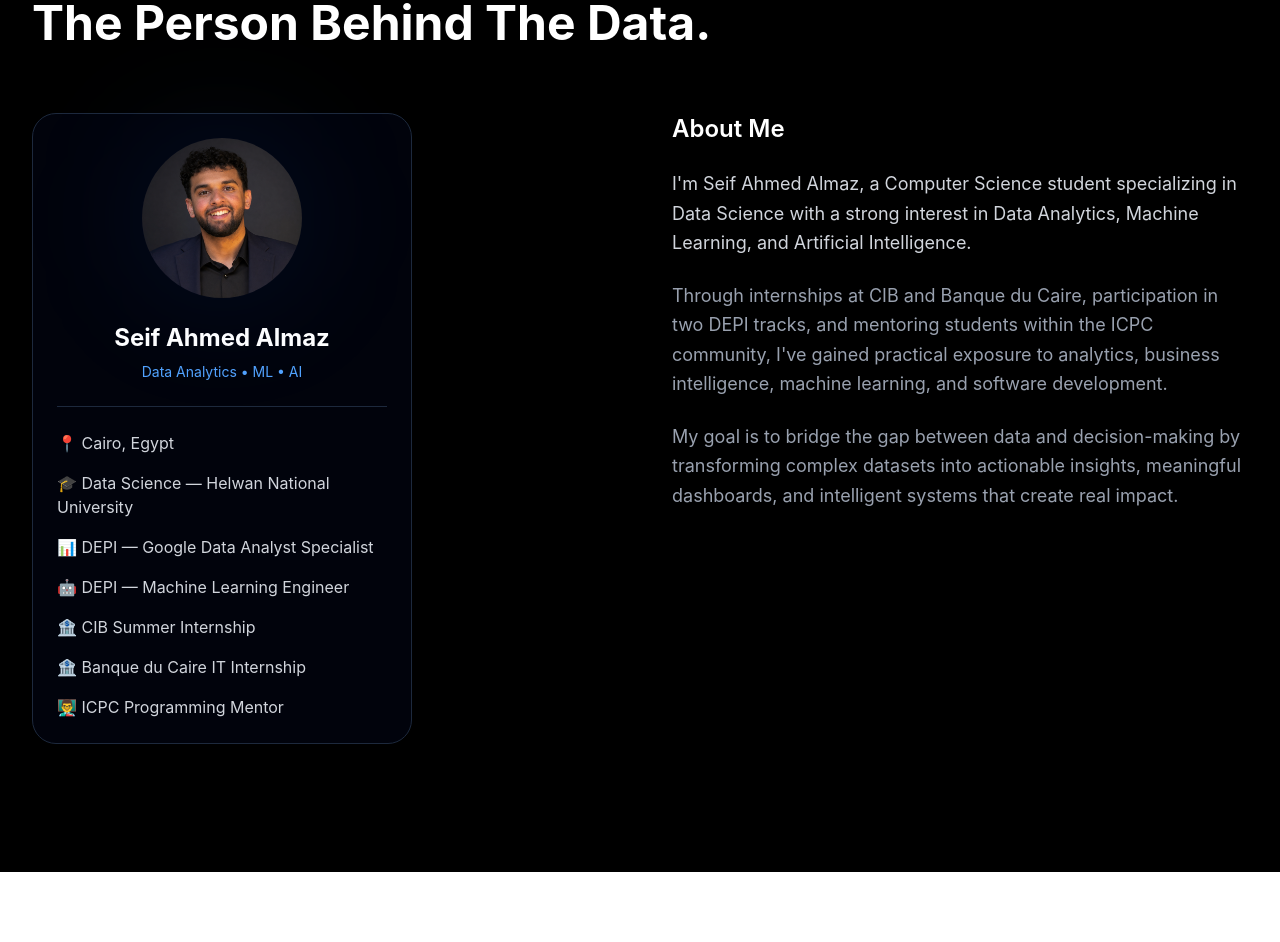
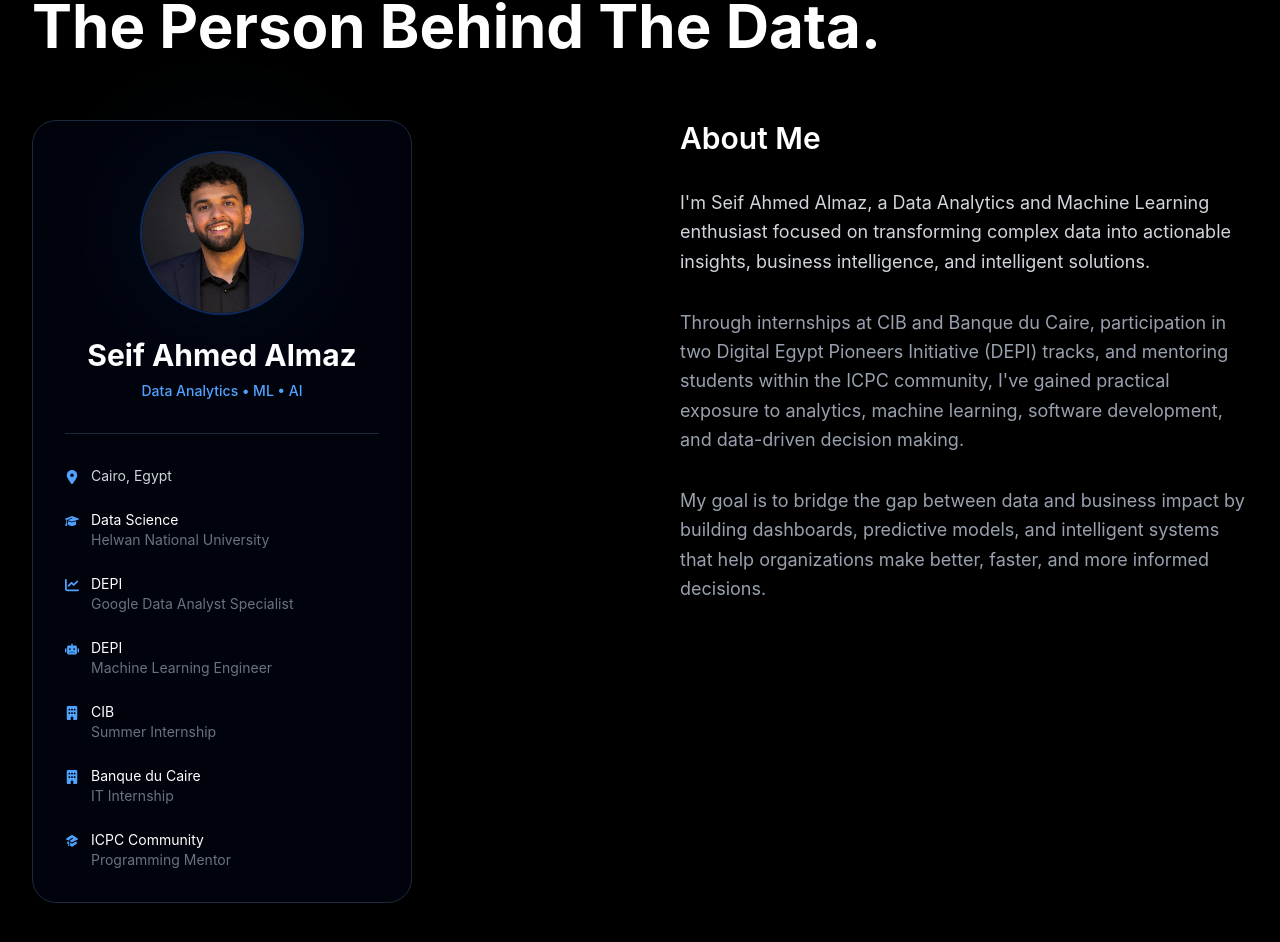
Before and after one commit to seifalmaz/portfolio, a React app: page / in a window 1280 px wide. Shown: the part 1032-1974 px from the top of the page. Before the commit the page ends 1904 px from the top, so only its background shows below. Built offline with nearby package versions, Linux system fonts and the light colour scheme; the HTML template or start-up script is replaced by a standard one.

Commit message:
Polish about section and profile card

```diff
--- a/src/components/About.jsx
+++ b/src/components/About.jsx
@@ -1,4 +1,14 @@
 import aboutImage from "../assets/about-profile.png";
+
+import {
+  FaLocationDot,
+  FaGraduationCap,
+  FaChartLine,
+  FaRobot,
+  FaBuilding,
+} from "react-icons/fa6";
+
+import { HiMiniAcademicCap } from "react-icons/hi2";
 
 function About() {
   return (
@@ -8,24 +18,40 @@ function About() {
     >
       <div className="mx-auto max-w-7xl">
 
-        {/* Section Label */}
+        {/* Section Header */}
         <p className="mb-4 text-sm font-medium uppercase tracking-[0.3em] text-blue-400">
           About
         </p>
 
-        {/* Section Title */}
-        <h2 className="mb-16 text-4xl font-bold lg:text-[3rem]">
+        <h2 className="mb-16 text-4xl font-bold lg:text-6xl">
           The Person Behind The Data.
         </h2>
 
-        <div className="grid gap-16 lg:grid-cols-2">
+        <div className="grid items-start gap-20 lg:grid-cols-2">
 
-          {/* Left Side - Profile Card */}
+          {/* ========================= */}
+          {/* Profile Card */}
+          {/* ========================= */}
+
           <div>
+            <div
+              className="
+                group
+                w-full
+                max-w-[380px]
+                rounded-3xl
+                border
+                border-slate-800
+                bg-slate-950/50
+                p-8
+                transition-all
+                duration-500
+                hover:border-blue-500/30
+                hover:shadow-[0_0_40px_rgba(59,130,246,0.15)]
+              "
+            >
 
-            <div className="w-full max-w-[380px] rounded-3xl border border-slate-800 bg-slate-950/50 p-6">
-
-              {/* Image */}
+              {/* Profile Image */}
               <div className="relative flex justify-center">
 
                 <div className="absolute h-40 w-40 rounded-full bg-blue-500/10 blur-3xl" />
@@ -33,7 +59,18 @@ function About() {
                 <img
                   src={aboutImage}
                   alt="Seif Ahmed Almaz"
-                  className="relative h-40 w-40 rounded-full object-cover"
+                  className="
+                    relative
+                    h-40
+                    w-40
+                    rounded-full
+                    object-cover
+                    ring-2
+                    ring-blue-500/30
+                    transition-all
+                    duration-500
+                    group-hover:ring-blue-400
+                  "
                 />
 
               </div>
@@ -41,88 +78,141 @@ function About() {
               {/* Name */}
               <div className="mt-6 text-center">
 
-                <h3 className="text-2xl font-bold text-white">
+                <h3 className="text-3xl font-bold text-white">
                   Seif Ahmed Almaz
                 </h3>
 
-                <p className="mt-2 text-sm text-blue-400">
+                <p className="mt-2 text-sm font-medium text-blue-400">
                   Data Analytics • ML • AI
                 </p>
 
               </div>
 
               {/* Divider */}
-              <div className="my-6 h-px bg-slate-800" />
+              <div className="my-8 h-px bg-slate-800" />
 
               {/* Details */}
-              <div className="space-y-4 text-gray-300">
+              <div className="space-y-6 text-sm">
 
-                <p>📍 Cairo, Egypt</p>
+                <div className="flex items-start gap-3">
+                  <FaLocationDot className="mt-1 text-blue-400" />
+                  <span className="text-gray-300">
+                    Cairo, Egypt
+                  </span>
+                </div>
 
-                <p>
-                  🎓 Data Science — Helwan National University
-                </p>
+                <div className="flex items-start gap-3">
+                  <FaGraduationCap className="mt-1 text-blue-400" />
+                  <div>
+                    <p className="text-white">
+                      Data Science
+                    </p>
+                    <p className="text-gray-500">
+                      Helwan National University
+                    </p>
+                  </div>
+                </div>
 
-                <p>
-                  📊 DEPI — Google Data Analyst Specialist
-                </p>
+                <div className="flex items-start gap-3">
+                  <FaChartLine className="mt-1 text-blue-400" />
+                  <div>
+                    <p className="text-white">
+                      DEPI
+                    </p>
+                    <p className="text-gray-500">
+                      Google Data Analyst Specialist
+                    </p>
+                  </div>
+                </div>
 
-                <p>
-                  🤖 DEPI — Machine Learning Engineer
-                </p>
+                <div className="flex items-start gap-3">
+                  <FaRobot className="mt-1 text-blue-400" />
+                  <div>
+                    <p className="text-white">
+                      DEPI
+                    </p>
+                    <p className="text-gray-500">
+                      Machine Learning Engineer
+                    </p>
+                  </div>
+                </div>
 
-                <p>
-                  🏦 CIB Summer Internship
-                </p>
+                <div className="flex items-start gap-3">
+                  <FaBuilding className="mt-1 text-blue-400" />
+                  <div>
+                    <p className="text-white">
+                      CIB
+                    </p>
+                    <p className="text-gray-500">
+                      Summer Internship
+                    </p>
+                  </div>
+                </div>
 
-                <p>
-                  🏦 Banque du Caire IT Internship
-                </p>
+                <div className="flex items-start gap-3">
+                  <FaBuilding className="mt-1 text-blue-400" />
+                  <div>
+                    <p className="text-white">
+                      Banque du Caire
+                    </p>
+                    <p className="text-gray-500">
+                      IT Internship
+                    </p>
+                  </div>
+                </div>
 
-                <p>
-                  👨‍🏫 ICPC Programming Mentor
-                </p>
+                <div className="flex items-start gap-3">
+                  <HiMiniAcademicCap className="mt-1 text-blue-400" />
+                  <div>
+                    <p className="text-white">
+                      ICPC Community
+                    </p>
+                    <p className="text-gray-500">
+                      Programming Mentor
+                    </p>
+                  </div>
+                </div>
 
               </div>
-
             </div>
-
           </div>
 
-          {/* Right Side - Story */}
+          {/* ========================= */}
+          {/* About Text */}
+          {/* ========================= */}
+
           <div className="max-w-2xl">
 
-            <h3 className="mb-6 text-2xl font-semibold">
+            <h3 className="mb-8 text-3xl font-semibold">
               About Me
             </h3>
 
-            <p className="mb-6 text-lg leading-relaxed text-gray-300">
-              I'm Seif Ahmed Almaz, a Computer Science student
-              specializing in Data Science with a strong interest
-              in Data Analytics, Machine Learning, and Artificial
-              Intelligence.
+            <p className="mb-8 text-lg leading-relaxed text-gray-300">
+              I'm Seif Ahmed Almaz, a Data Analytics and Machine
+              Learning enthusiast focused on transforming complex
+              data into actionable insights, business intelligence,
+              and intelligent solutions.
             </p>
 
-            <p className="mb-6 text-lg leading-relaxed text-gray-400">
+            <p className="mb-8 text-lg leading-relaxed text-gray-400">
               Through internships at CIB and Banque du Caire,
-              participation in two DEPI tracks, and mentoring
-              students within the ICPC community, I've gained
-              practical exposure to analytics, business
-              intelligence, machine learning, and software
-              development.
+              participation in two Digital Egypt Pioneers Initiative
+              (DEPI) tracks, and mentoring students within the ICPC
+              community, I've gained practical exposure to analytics,
+              machine learning, software development, and data-driven
+              decision making.
             </p>
 
             <p className="text-lg leading-relaxed text-gray-400">
-              My goal is to bridge the gap between data and
-              decision-making by transforming complex datasets
-              into actionable insights, meaningful dashboards,
-              and intelligent systems that create real impact.
+              My goal is to bridge the gap between data and business
+              impact by building dashboards, predictive models, and
+              intelligent systems that help organizations make better,
+              faster, and more informed decisions.
             </p>
 
           </div>
 
         </div>
-
       </div>
     </section>
   );
```
